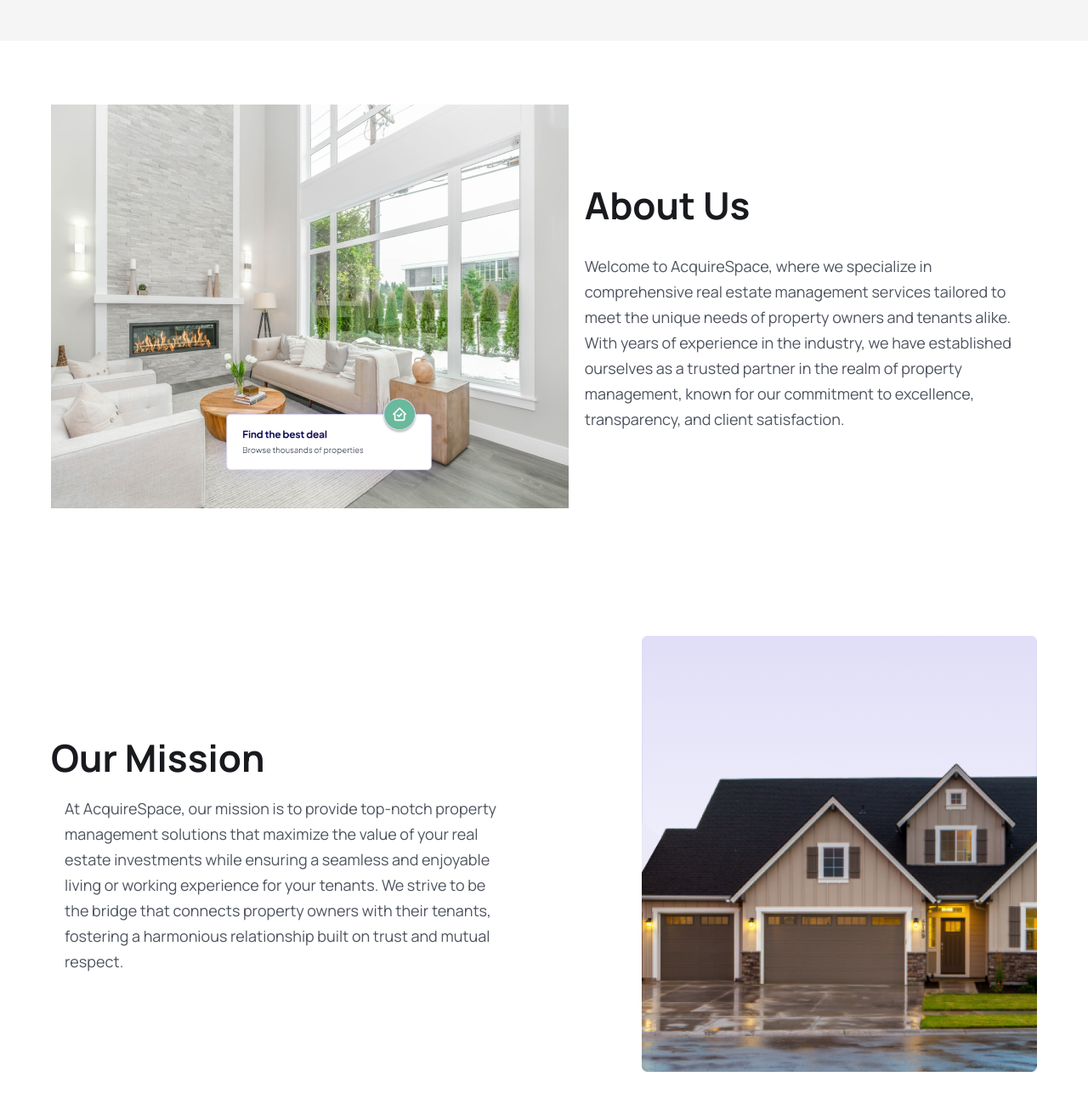
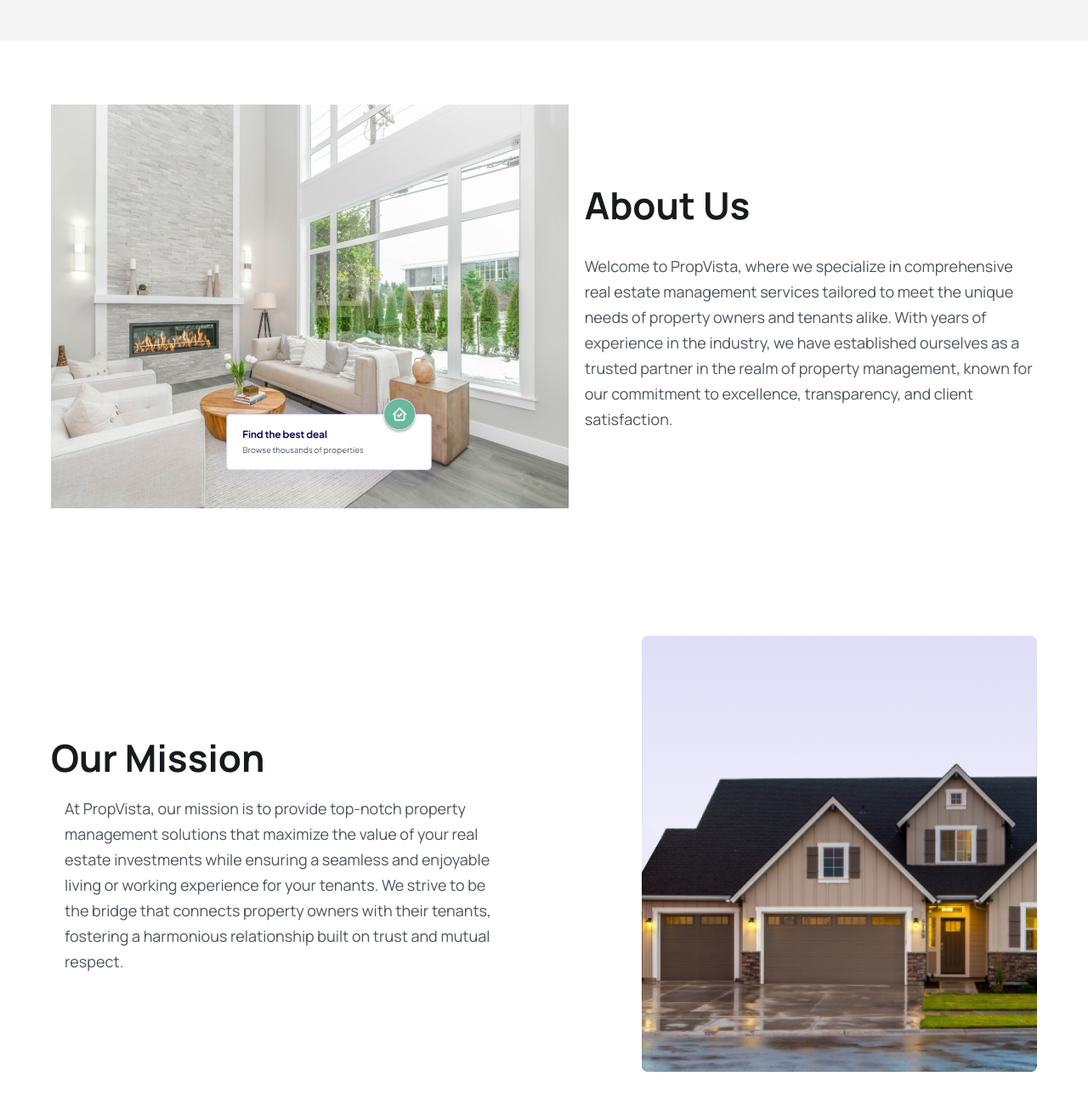
Before and after one commit to AishwaryaS9/PropVista, a React (Create React App) app: page / in a window 1280 px wide. Shown: the part 1703-3003 px from the top of the page at 85% size. Built offline with nearby package versions, Linux system fonts and the light colour scheme; no server answers.

Commit message:
Updated About page

```diff
--- a/src/pages/About.tsx
+++ b/src/pages/About.tsx
@@ -29,7 +29,7 @@ const About = () => {
                 About Us
               </h2>
               <p className="text__para mt-[30px]">
-                Welcome to AcquireSpace, where we specialize in comprehensive real estate management services tailored to meet the unique needs of property owners and tenants alike. With years of experience in the industry, we have established ourselves as a trusted partner in the realm of property management, known for our commitment to excellence, transparency, and client satisfaction.
+                Welcome to PropVista, where we specialize in comprehensive real estate management services tailored to meet the unique needs of property owners and tenants alike. With years of experience in the industry, we have established ourselves as a trusted partner in the realm of property management, known for our commitment to excellence, transparency, and client satisfaction.
               </p>
             </div>
           </div>
@@ -45,7 +45,7 @@ const About = () => {
               </h2>
               <ul className="pl-4">
                 <li className="text__para">
-                  At AcquireSpace, our mission is to provide top-notch property management solutions that maximize the value of your real estate investments while ensuring a seamless and enjoyable living or working experience for your tenants. We strive to be the bridge that connects property owners with their tenants, fostering a harmonious relationship built on trust and mutual respect.
+                  At PropVista, our mission is to provide top-notch property management solutions that maximize the value of your real estate investments while ensuring a seamless and enjoyable living or working experience for your tenants. We strive to be the bridge that connects property owners with their tenants, fostering a harmonious relationship built on trust and mutual respect.
                 </li>
               </ul>
             </div>
```
